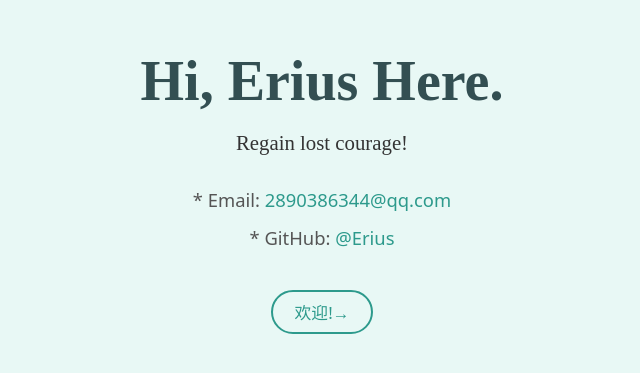
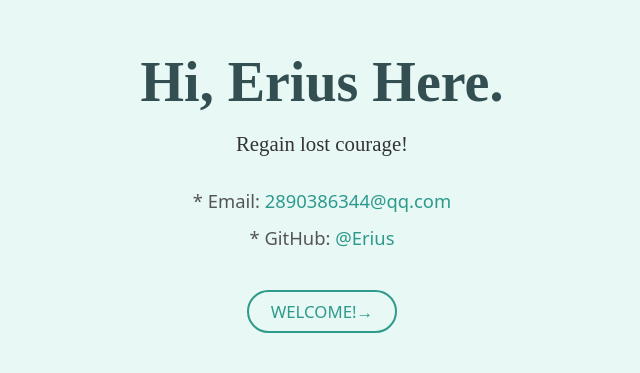
Before and after one commit to GiantAxeint/erius-site, an Astro site in the folder site/: page / in a window 1280 px wide. Shown: the part 209-582 px from the top of the page, without its empty margins (318-958 px from the left). Built offline with nearby package versions, Linux system fonts and the light colour scheme; Astro itself is replaced by a stand-in of ours; a web font is replaced by a local one.

Commit message:
Update index.astro

```diff
--- a/site/src/pages/index.astro
+++ b/site/src/pages/index.astro
@@ -40,7 +40,7 @@ import '../styles/global.css';
       }
     </div>
     <div class="enter">
-      <a href="/home">欢迎!→</a>
+      <a href="/home">WELCOME!→</a>
     </div>
   </div>
 </body>
```
